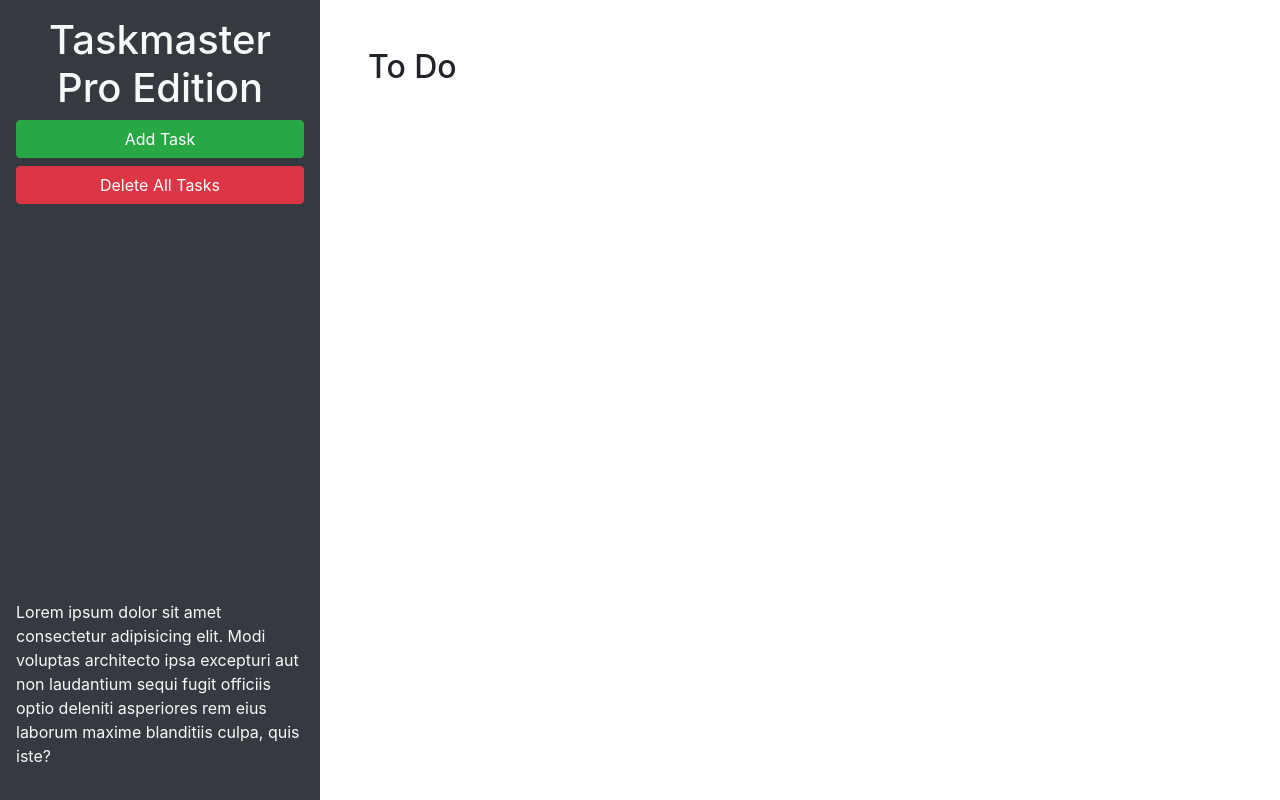
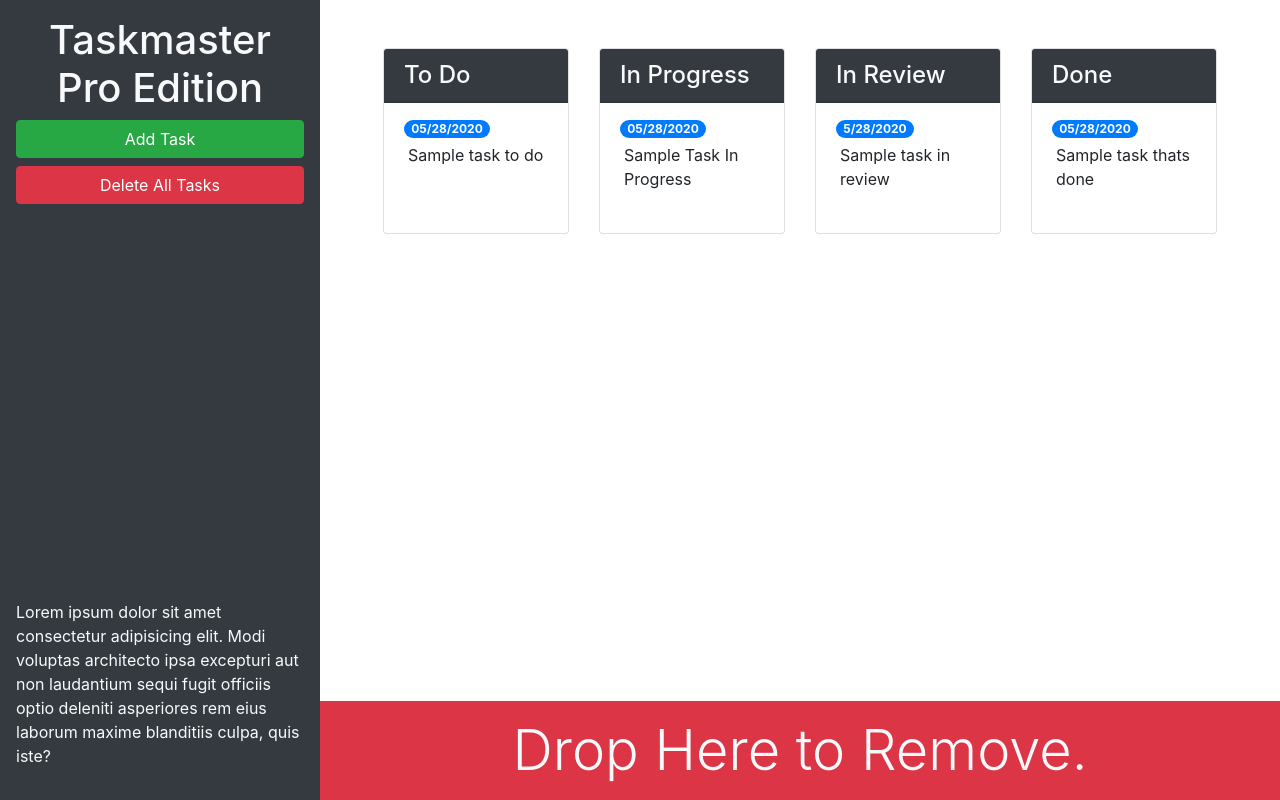
Before and after one commit to Hunyeh/taskmaster-pro, a plain HTML site: page index.html in a window 1280 px wide. Drawn offline with nearby package versions, Linux system fonts and the light colour scheme.

Commit message:
bootstrap features added

```diff
--- a/index.html
+++ b/index.html
@@ -13,20 +13,77 @@
 <body>
 
   <div class="row min-vh-100 no-gutters">
-    <header class="col-12 col-lg-3 bg-dark text-light d-flex flex-column p-4 p-lg-3">
+    <header class="col-12 col-lg-3 bg-dark text-light sticky-top d-flex flex-column p-4 p-lg-3">
       <h1 class="text-center">Taskmaster Pro Edition</h1>
       <button id="create-task" class="btn btn-block btn-success" data-toggle="modal" data-target="#task-form-modal">Add
         Task</button>
       <button id="remove-tasks" class="btn btn-block btn-danger">Delete All Tasks</button>
-      <p class="mt-auto">Lorem ipsum dolor sit amet consectetur adipisicing elit. Modi voluptas architecto ipsa
+      <p class="mt-auto d-none d-lg-block">Lorem ipsum dolor sit amet consectetur adipisicing elit. Modi voluptas
+        architecto ipsa
         excepturi aut non
         laudantium sequi fugit officiis optio deleniti asperiores rem eius laborum maxime blanditiis culpa, quis iste?
       </p>
     </header>
-    <main class="col-12 col-lg-9">
-      <div class="m-5">
-        <h2>To Do</h2>
-        <ul id="list-toDo" class="list-group"> </ul>
+
+    <main class="col-12 col-lg-9 d-flex flex-column">
+      <div class="m-5 row justify-content-around">
+        <!-- to do start -->
+        <div class="col-12 col-md-6 col-xl-3 mb-3">
+          <div class="card">
+            <h4 class="card-header bg-dark text-light">To Do</h4>
+            <ul id="list-toDo" class="list-group list-group-flush">
+              <li class="list-group-item">
+                <span class="badge badge-primary badge-pill">05/28/2020</span>
+                <p class="m-1">Sample task to do</p>
+              </li>
+            </ul>
+          </div>
+        </div>
+        <!-- to do end -->
+        <!-- in progress start -->
+        <div class="col-12 col-md-6 col-xl-3 mb-3">
+          <div class="card">
+            <h4 class="card-header bg-dark text-light">In Progress</h4>
+            <ul id="list-inProgress" class="list-group list-group-flush">
+              <li class="list-group-item">
+                <span class="badge badge-primary badge-pill">05/28/2020</span>
+                <p class="m-1">Sample Task In Progress</p>
+              </li>
+            </ul>
+          </div>
+        </div>
+        <!-- in progress end -->
+        <!-- in review start -->
+        <div class="col-12 col-md-6 col-xl-3 mb-3">
+          <div class="card">
+            <h4 class="card-header bg-dark text-light">In Review</h2>
+              <ul id="list-inReview" class="list-group list-group-flush">
+                <li class="list-group-item">
+                  <span class="badge badge-primary badge-pill">5/28/2020</span>
+                  <p class="m-1">Sample task in review</p>
+                </li>
+              </ul>
+          </div>
+        </div>
+        <!-- in review end -->
+        <!-- done start -->
+        <div class="col-12 col-md-6 col-xl-3 mb-3">
+          <div class="card">
+            <h4 class="card-header bg-dark text-light">Done</h2>
+              <ul id="list-done" class="list-group list-group-flush">
+                <li class="list-group-item">
+                  <span class="badge badge-primary badge-pill">05/28/2020</span>
+                  <p class="m-1">Sample task thats done</p>
+                </li>
+              </ul>
+          </div>
+        </div>
+        <!-- done end -->
+      </div>
+      <div id="trash" class="mt-auto">
+        <div class="w-100 bg-danger p-3 text-center text-light display-4">
+          Drop Here to Remove.
+        </div>
       </div>
     </main>
   </div>
@@ -46,11 +103,11 @@
           <form>
             <div class="form-group">
               <label for="modalTaskDescription">Task description</label>
-              <textarea id="modalTaskDescription" rows="3"></textarea>
+              <textarea id="modalTaskDescription" rows="3" class="form-control"></textarea>
             </div>
             <div class="form-group">
               <label for="modalDueDate">Due date</label>
-              <input type="text" id="modalDueDate" placeholder="mm/dd/yyyy" autocomplete="off" />
+              <input type="text" class="form-control" id="modalDueDate" placeholder="mm/dd/yyyy" autocomplete="off" />
             </div>
           </form>
         </div>
```
